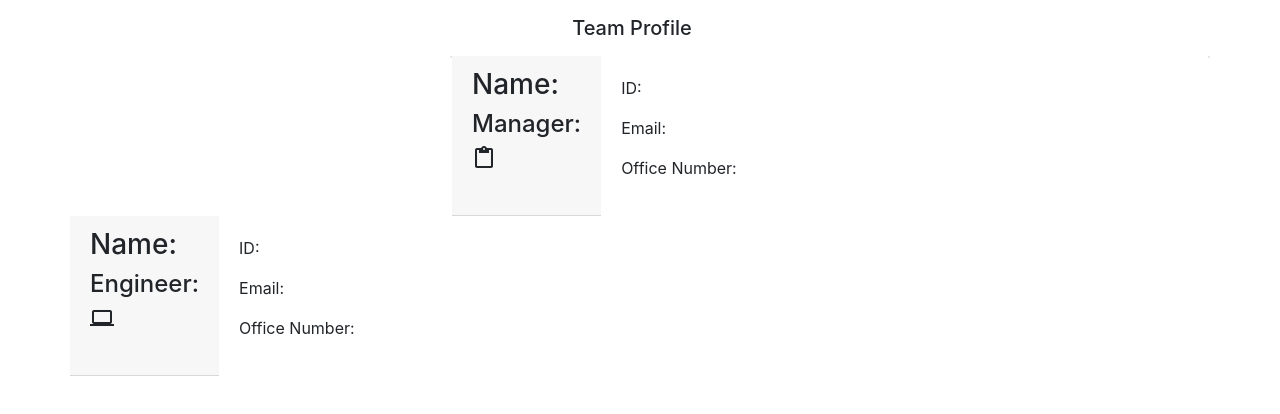
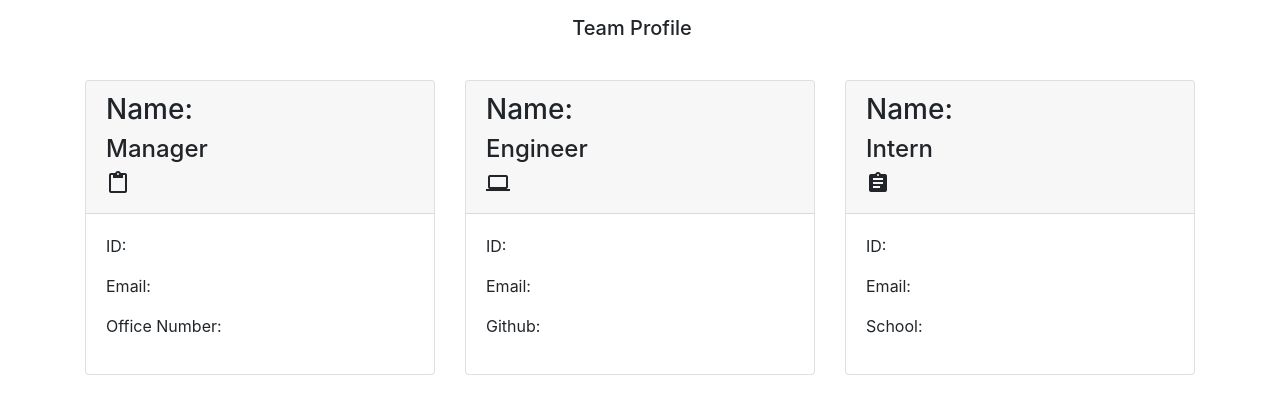
Before and after one commit to emmattner/Team-Profile-Generator, a website: page index.html in a window 1280 px wide. Drawn offline with nearby package versions, Linux system fonts and the light colour scheme.

Commit message:
updating all cards and layout

```diff
--- a/index.html
+++ b/index.html
@@ -18,34 +18,53 @@
         <div class="container">
             <div class="row justify-content-center" id="team-cards">
                 <!--Team Cards-->
-
-    <div class="col-4 mt-4"></div>
-        <div class="card h-100"></div>
+    <div class="col-4 mt-4">
+        <div class="card h-100">
         <div class="card-header">
         <h3>Name:</h3>
-        <h4>Manager:</h4><i class="material-icons">content_paste</i>
+        <h4>Manager</h4><i class="material-icons">content_paste</i>
     </div>
 
     <div class="card-body">
         <p class="id">ID:</p>
         <p class="email">Email: <a href="mailto:emma@gmail.com"></a></p>
         <p class="office">Office Number:</p>
+        </div>
+
+    </div>
     </div>
 
-    <div class="col-4 mt-4"></div>
-        <div class="card h-100"></div>
+    <div class="col-4 mt-4">
+        <div class="card h-100">
         <div class="card-header">
         <h3>Name:</h3>
-        <h4>Engineer:</h4><i class="material-icons">laptop</i>
+        <h4>Engineer</h4><i class="material-icons">laptop</i>
     </div>
 
     <div class="card-body">
         <p class="id">ID:</p>
         <p class="email">Email: <a href="mailto:emma@gmail.com"></a></p>
-        <p class="office">Office Number:</p>
+        <p class="github">Github: <a href="https://github.com/"></a></p>
     </div>
 
-</main>
+    </div>
+    </div>
+
+    <div class="col-4 mt-4">
+        <div class="card h-100">
+        <div class="card-header">
+        <h3>Name:</h3>
+        <h4>Intern</h4><i class="material-icons">assignment</i>
+    </div>
+
+    <div class="card-body">
+        <p class="id">ID:</p>
+        <p class="email">Email:<a href="mailto:emma@gmail.com"></a></p>
+        <p class="school">School:</p>
+    </div>
+    </div>
+    </div>
+    </main>
 
 </body>
 <script src="https://code.jquery.com/jquery-3.5.1.slim.min.js" integrity="sha384-DfXdz2htPH0lsSSs5nCTpuj/zy4C+OGpamoFVy38MVBnE+IbbVYUew+OrCXaRkfj" crossorigin="anonymous"></script>
--- a/style.css
+++ b/style.css
@@ -1,4 +1,4 @@
-.team-card {
+/* .team-card {
     height: 200px;
     width: 50%;
 
@@ -14,4 +14,4 @@ image {
     width: 40px;
     height: 20px;
     padding: 10%;
-}
+} */
```
